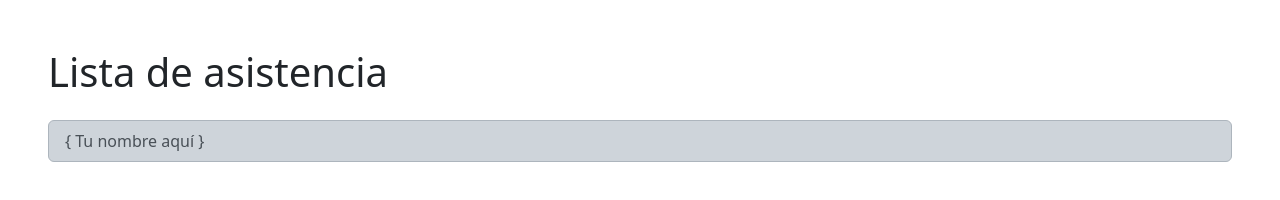
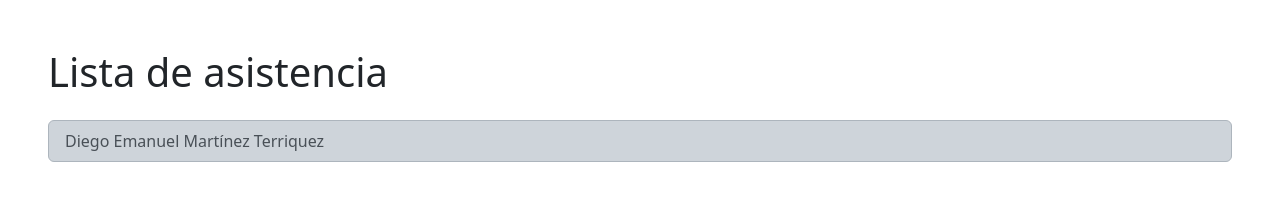
Before and after one commit to Club-Azure-GitHub-IA-Ruby/Semana-03, a plain HTML site: page index.html in a window 1280 px wide. Drawn offline with nearby package versions, Linux system fonts and the light colour scheme.

Commit message:
"Agregue mi nombre - 20164888"

```diff
--- a/index.html
+++ b/index.html
@@ -11,7 +11,7 @@
     <div class="p-5">
         <h1>Lista de asistencia</h1>
         <ul class="list-group my-4">
-            <li class="list-group-item list-group-item-dark">{ Tu nombre aquí }</li>
+            <li class="list-group-item list-group-item-dark">Diego Emanuel Martínez Terriquez</li>
         </ul>
     </div>
 
```
